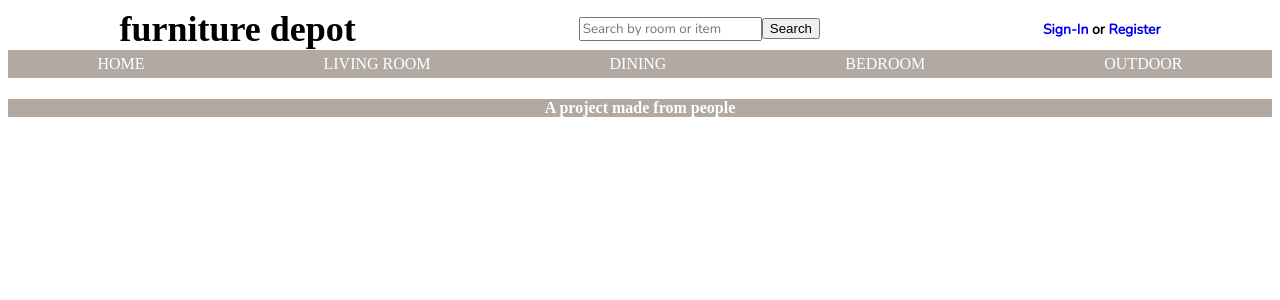
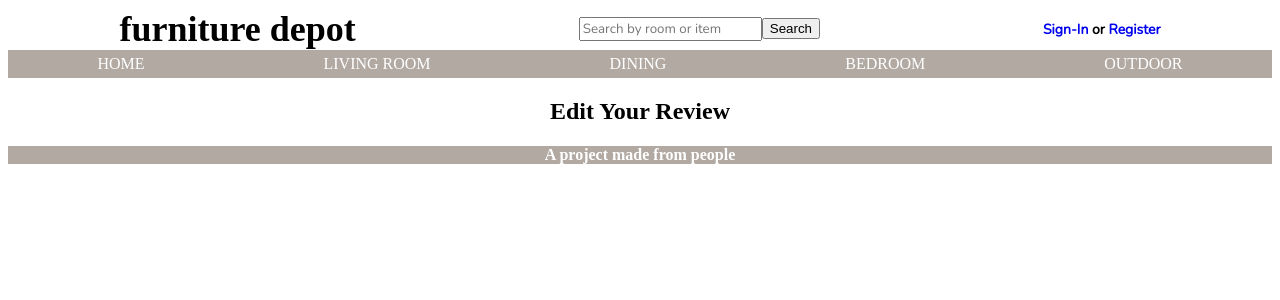
Before and after one commit to FurnitureDepot-P3/Furniture-Depot-Front-End, a React (Create React App) app in the folder furniture-depot/: page /UpdateForm in a window 1280 px wide. Shown: the top 300 px of the page. Built offline with nearby package versions, Linux system fonts and the light colour scheme; a web font is replaced by a local one.

Commit message:
UpdateFrom component with routes from edit button in UserProfile component

```diff
--- a/furniture-depot/src/components/Main.jsx
+++ b/furniture-depot/src/components/Main.jsx
@@ -12,6 +12,7 @@ import SearchForm from "./SearchForm"
 import SignIn from './SignIn'
 import Register from './Register'
 import UserProfile from './UserProfile'
+import UpdateForm from './UpdateForm'
 import { useState, useEffect } from 'react'
 import { CheckSession } from '../services/Auth'
 
@@ -63,6 +64,7 @@ export default function Main () {
                 />} />
                 <Route path="/Register" element={<Register />} />
                 <Route path="/UserProfile" element={<UserProfile />} />
+                <Route path="/UpdateForm" element={<UpdateForm />} />
             </Routes>
         </div>
 
--- /dev/null
+++ b/furniture-depot/src/components/UpdateForm.jsx
@@ -0,0 +1,6 @@
+export default function UpdateForm() {
+
+    return (
+        <h2>Edit Your Review</h2>
+    )
+}
--- a/furniture-depot/src/components/UpdateReview.jsx
+++ b/furniture-depot/src/components/UpdateReview.jsx
@@ -1,6 +1,6 @@
 import axios from "axios"
 
-const UpdateReview = () => {
+const UpdateReview = ({myReviews}) => {
 
     const updateReview = async () => {
         const response = await axios.put(`http://localhost:3001/api/reviews/${myReviews.id}`, {
--- a/furniture-depot/src/components/UserProfile.jsx
+++ b/furniture-depot/src/components/UserProfile.jsx
@@ -40,7 +40,7 @@ export default function UserProfile () {
                         <td>{myReviews.product_id}</td>
                         <td>{myReviews.rating}</td>
                         <td className="table-comment"> {myReviews.comment}</td>
-                        <td><button> EDIT </button></td>
+                        <td><button><Link to="/UpdateForm"> EDIT </Link></button></td>
                         <td><DeleteReview myReviews={myReviews}/></td>
                     </tr>
                 ))}
```
